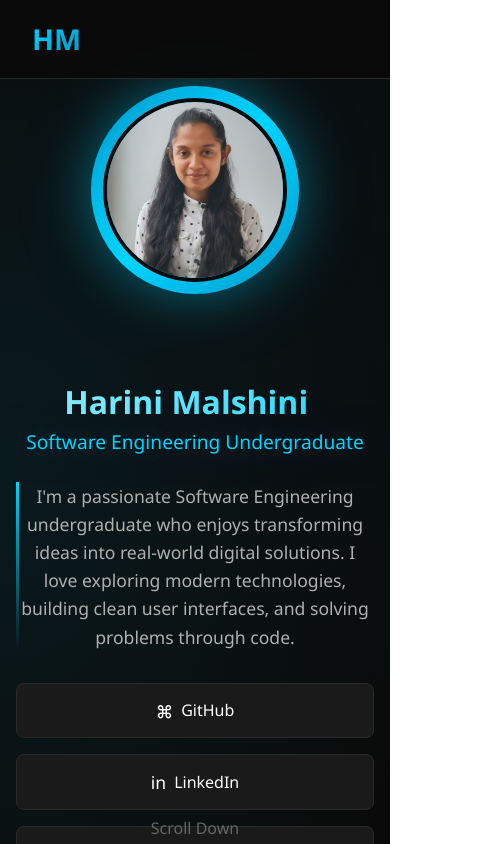
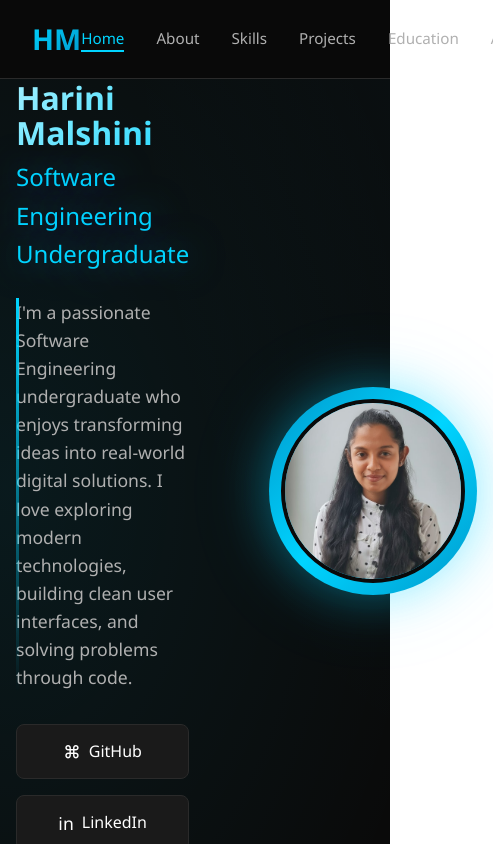
Before and after one commit to Hari-Mal/Malshi-s_Portfolio, a React (Vite) app in the folder PORTFOLIO_APP/: page / in a window 390 px wide. Shown: the top 844 px of the page, 493 px wide, since content can reach past the window. Built offline with nearby package versions, Linux system fonts and the light colour scheme.

Commit message:
update App.jsx

```diff
--- a/PORTFOLIO_APP/src/App.css
+++ b/PORTFOLIO_APP/src/App.css
@@ -82,7 +82,7 @@ body {
 }
 
 .nav-links {
-  display: flex;
+  display: flex !important;
   list-style: none;
   gap: 2rem;
 }
@@ -1763,15 +1763,7 @@ body {
   box-shadow: var(--shadow-glow);
 }
 
-@media (max-width: 768px) {
-  .resume-viewer {
-    height: 400px;
-  }
-
-  .resume-actions {
-    flex-direction: column;
-  }
-}
+
 
 /* ========================================
    Upload Certificate Modal (NEW)
@@ -2160,69 +2152,11 @@ body {
 .contact { animation-delay: 0.5s; }
 
 /* ========================================
-   Responsive Design
+   Permanent Desktop Layout - Responsive Disabled
    ======================================== */
-@media (max-width: 1024px) {
-  .hero-content {
-    grid-template-columns: 1fr;
-    text-align: center;
-  }
-
-  .hero-summary {
-    margin: 0 auto 2rem;
-  }
-
-  .hero-links {
-    justify-content: center;
-  }
-
-  .hero-visual {
-    order: -1;
-  }
-
-  .code-block {
-    max-width: 400px;
-  }
-}
-
-@media (max-width: 768px) {
-  .nav-links {
-    display: none;
-  }
-
-  .hero-name {
-    font-size: 2.5rem;
-  }
-
-  .hero-title {
-    font-size: 1.2rem;
-  }
-
-  .section-title {
-    font-size: 2rem;
-  }
-
-  .profile-frame {
-    width: 250px;
-    height: 250px;
-  }
-
-  .projects-grid {
-    grid-template-columns: 1fr;
-  }
-
-  .skills-grid {
-    grid-template-columns: 1fr;
-  }
-
-  .achievements-grid {
-    grid-template-columns: 1fr;
-  }
-
-  .contact-grid {
-    grid-template-columns: 1fr;
-  }
-}
+
+
+
 
 @media (max-width: 480px) {
   .hero {
```
Also changed, not shown: 1 other file (tests, documents, lock files or other folders).
